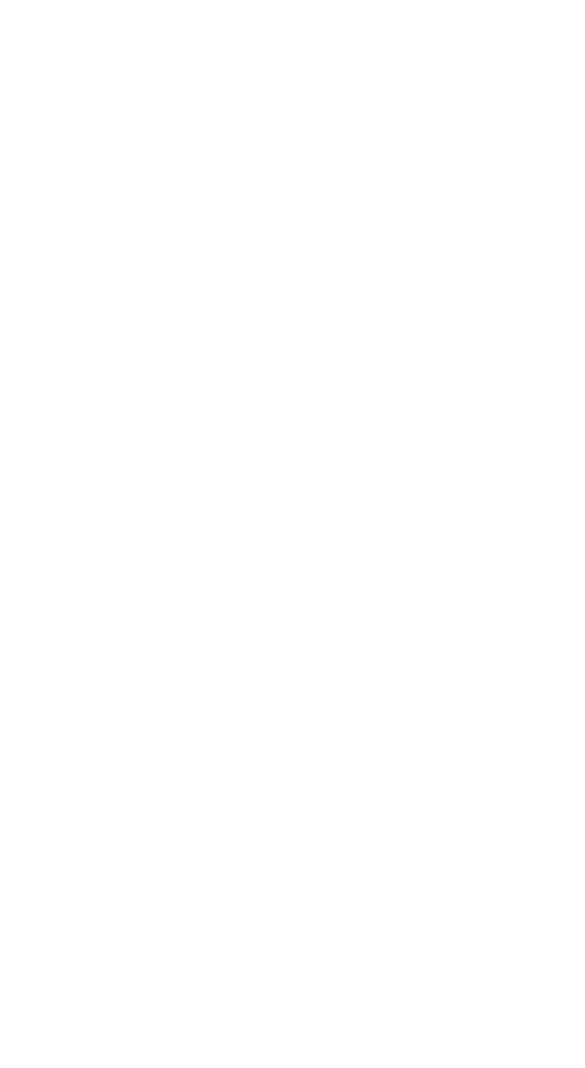
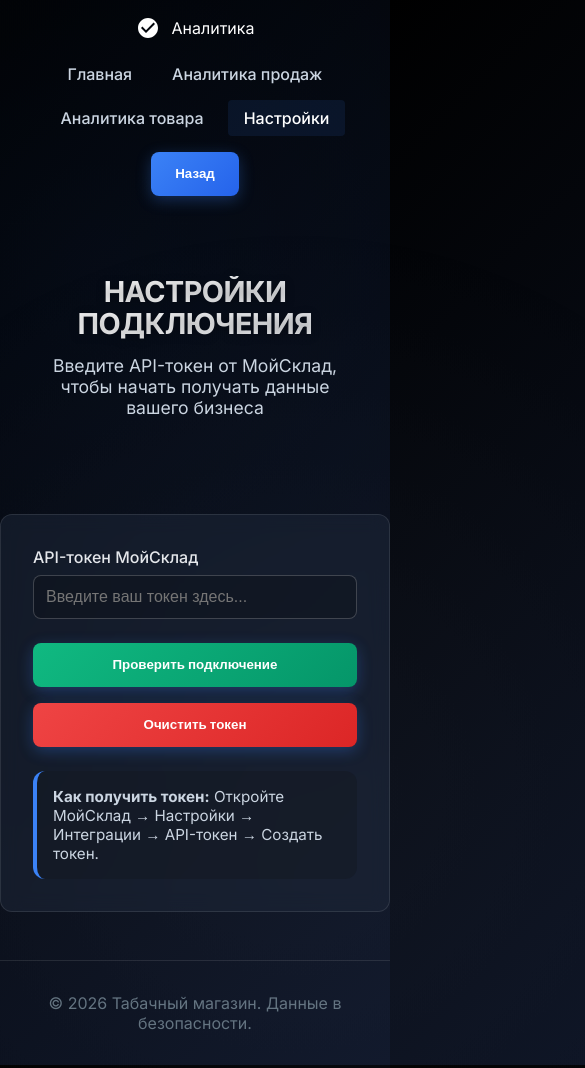
Before and after one commit to DenmarkGod/analyzer, a plain HTML site: page settings.html in a window 390 px wide. Shown: the top 1068 px of the page, 585 px wide, since content can reach past the window. Before the commit the page ends 844 px from the top, so only its background shows below. Drawn offline with Linux system fonts and the light colour scheme.

Commit message:
Refactor settings.html for improved layout and functionality

```diff
--- a/settings.html
+++ b/settings.html
@@ -227,4 +227,137 @@
       padding: 2rem;
       text-align: center;
       color: #647481;
-      border-top: 1px solid rgba(255,
+      border-top: 1px solid rgba(255, 255, 255, 0.1);
+      margin-top: 3rem;
+      min-height: 80px;
+    }
+
+    @media (max-width: 768px) {
+      header {
+        flex-direction: column;
+        gap: 1rem;
+      }
+      .hero h1 {
+        font-size: 1.8rem;
+      }
+      nav {
+        display: flex;
+        flex-wrap: wrap;
+        gap: 0.5rem;
+        justify-content: center;
+      }
+      .btn-group {
+        flex-direction: column;
+      }
+    }
+  </style>
+</head>
+<body>
+
+<header>
+  <div class="logo">
+    <svg xmlns="http://www.w3.org/2000/svg" viewBox="0 0 24 24" fill="currentColor">
+      <path d="M12 2C6.48 2 2 6.48 2 12s4.48 10 10 10 10-4.48 10-10S17.52 2 12 2zm-2 15l-5-5 1.41-1.41L10 14.17l7.59-7.59L19 8l-9 9z"/>
+    </svg>
+    <span class="font-bold text-xl">Аналитика</span>
+  </div>
+
+  <nav>
+    <a href="index.html">Главная</a>
+    <a href="sales.html">Аналитика продаж</a>
+    <a href="products.html">Аналитика товара</a>
+    <a href="settings.html" class="active">Настройки</a>
+  </nav>
+
+  <button class="btn-primary" onclick="location.href='index.html'">Назад</button>
+</header>
+
+<main>
+  <section class="hero">
+    <h1>НАСТРОЙКИ ПОДКЛЮЧЕНИЯ</h1>
+    <p>Введите API-токен от МойСклад, чтобы начать получать данные вашего бизнеса</p>
+  </section>
+
+  <section class="settings-form">
+    <div class="form-group">
+      <label for="token-input">API-токен МойСклад</label>
+      <input type="password" id="token-input" placeholder="Введите ваш токен здесь...">
+    </div>
+
+    <div class="btn-group">
+      <button class="btn-primary btn-test" id="test-btn">Проверить подключение</button>
+      <button class="btn-primary btn-clear" id="clear-btn">Очистить токен</button>
+    </div>
+
+    <div id="status" class="status"></div>
+
+    <div class="note">
+      <strong>Как получить токен:</strong>
+      Откройте МойСклад → Настройки → Интеграции → API-токен → Создать токен.
+    </div>
+  </section>
+</main>
+
+<footer>
+  <p>© 2026 Табачный магазин. Данные в безопасности.</p>
+</footer>
+
+<script>
+  document.addEventListener('DOMContentLoaded', () => {
+    const tokenInput = document.getElementById('token-input');
+    const savedToken = localStorage.getItem('mySkladToken');
+    if (savedToken) {
+      tokenInput.value = savedToken;
+    }
+
+    const links = document.querySelectorAll('nav a');
+    const activeLink = Array.from(links).find(a => a.getAttribute('href') === 'settings.html');
+    if (activeLink) activeLink.classList.add('active');
+  });
+
+  document.getElementById('test-btn').addEventListener('click', async () => {
+    const token = document.getElementById('token-input').value.trim();
+    const statusDiv = document.getElementById('status');
+
+    if (!token) {
+      statusDiv.className = 'status error';
+      statusDiv.textContent = 'Введите токен.';
+      return;
+    }
+
+    statusDiv.className = 'status';
+    statusDiv.textContent = 'Проверка...';
+
+    try {
+      const response = await fetch('https://proxy.helsinkyofficial.workers.dev/validate-token', {
+        headers: {
+          'token': token
+        }
+      });
+
+      if (response.ok) {
+        const data = await response.json();
+        statusDiv.className = 'status success';
+        statusDiv.innerHTML = `✅ Подключено успешно!<br>Организация: <strong>${data.data?.rows?.[0]?.name || 'Неизвестно'}</strong>`;
+        localStorage.setItem('mySkladToken', token);
+      } else {
+        const error = await response.text();
+        statusDiv.className = 'status error';
+        statusDiv.textContent = `❌ Ошибка: ${response.status} ${error}`;
+      }
+    } catch (err) {
+      statusDiv.className = 'status error';
+      statusDiv.textContent = `❌ Ошибка сети: ${err.message}`;
+    }
+  });
+
+  document.getElementById('clear-btn').addEventListener('click', () => {
+    document.getElementById('token-input').value = '';
+    localStorage.removeItem('mySkladToken');
+    const statusDiv = document.getElementById('status');
+    statusDiv.className = 'status success';
+    statusDiv.textContent = '✅ Токен удалён из браузера.';
+  });
+</script>
+</body>
+</html>
```
